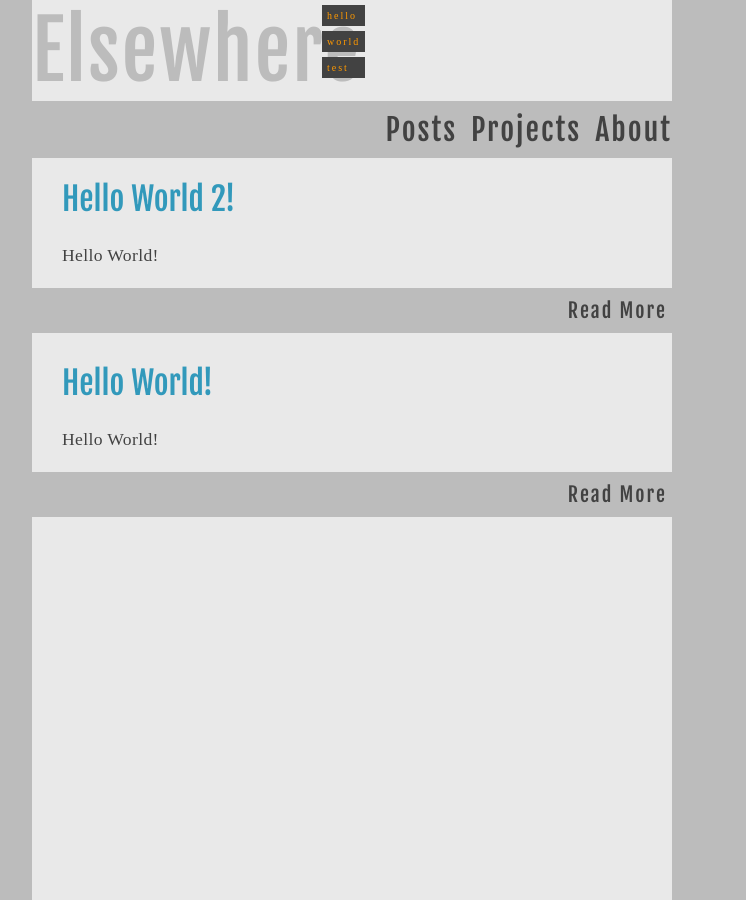
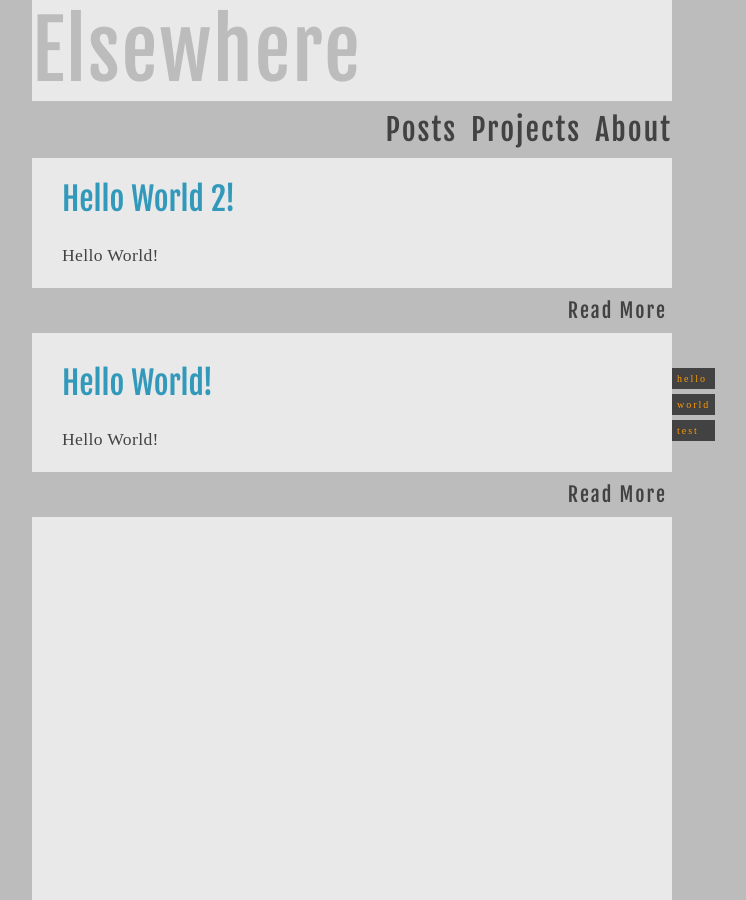
Before and after one commit to ElsewhereGames/elsewheregames.github.io, a Jekyll site: the page built from all_posts.html, in a window 1280 px wide. Shown: the whole page, without its empty margins (288-1034 px from the left). Built offline with Jekyll 4.4.1, drawn with Linux system fonts in a browser that asks for light colours; some web fonts are replaced; Markdown is read by kramdown in place of the engine named in the settings.

Commit message:
Fixed layout of the tags list.

```diff
--- a/all_posts.html
+++ b/all_posts.html
@@ -9,14 +9,18 @@ title: All Posts
 
         {% for post in site.posts %}
 
+            <li>
+
+                <!-- Post -->
                 <div class="post">
-            <li>
+
                     <h1>{{ post.title }}</h1>
                     <p>{{ post.excerpt }}</p>
                     <a href="{{ post.url }}">Read More</a>
-            </li>
+
                 </div>
 
+                <!-- Tags -->
                 <div class="tags">
                     <ul>
 
@@ -26,8 +30,10 @@ title: All Posts
 
                     {% endfor %}
 
-            <ul>
+                    </ul>
                 </div>
+
+            </li>
 
         {% endfor %}
 
```
Lines whose indentation alone changed are shown as unchanged.
